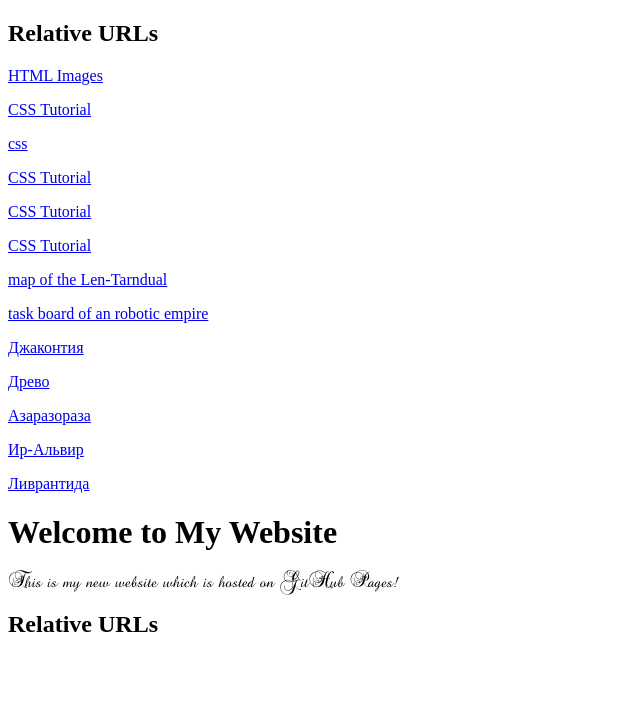
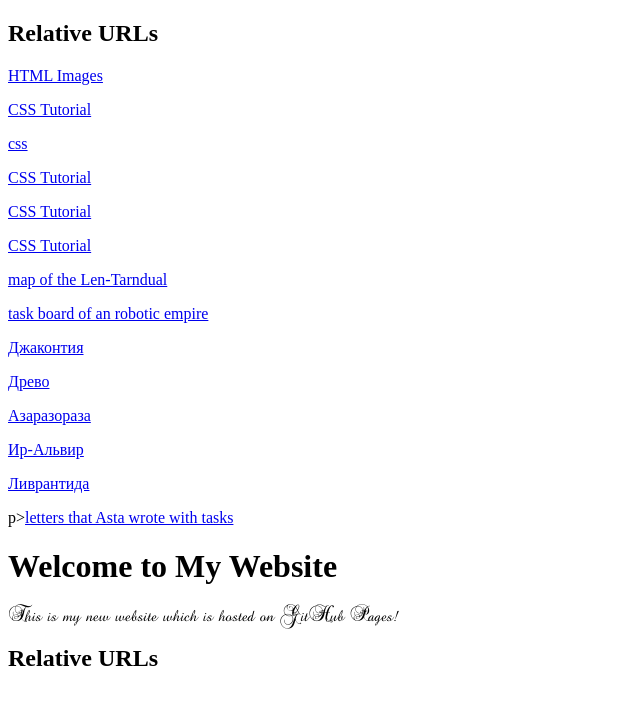
Before and after one commit to Loshak2/loshak2.github.io, a plain HTML site: page index.html in a window 1280 px wide. Shown: the whole page, without its empty margins (0-640 px from the left). Drawn offline with Linux system fonts and the light colour scheme.

Commit message:
Added new quests

```diff
--- a/index.html
+++ b/index.html
@@ -23,6 +23,7 @@
           <p><a href="зараза.jpg">Азаразораза</a></p>
           <p><a href="ИрАльвир.jpg">Ир-Альвир</a></p>
           <p><a href="ливрантида.jpg">Ливрантида</a></p>
+          p><a href="Доска2.jpg">letters that Asta wrote with tasks</a></p>
           <h1>Welcome to My Website</h1>
           <p class="really">This is my new website which is hosted on GitHub Pages!</p>
           <h2>Relative URLs</h2>
```
Also changed, not shown: Доска2.jpg (added).
